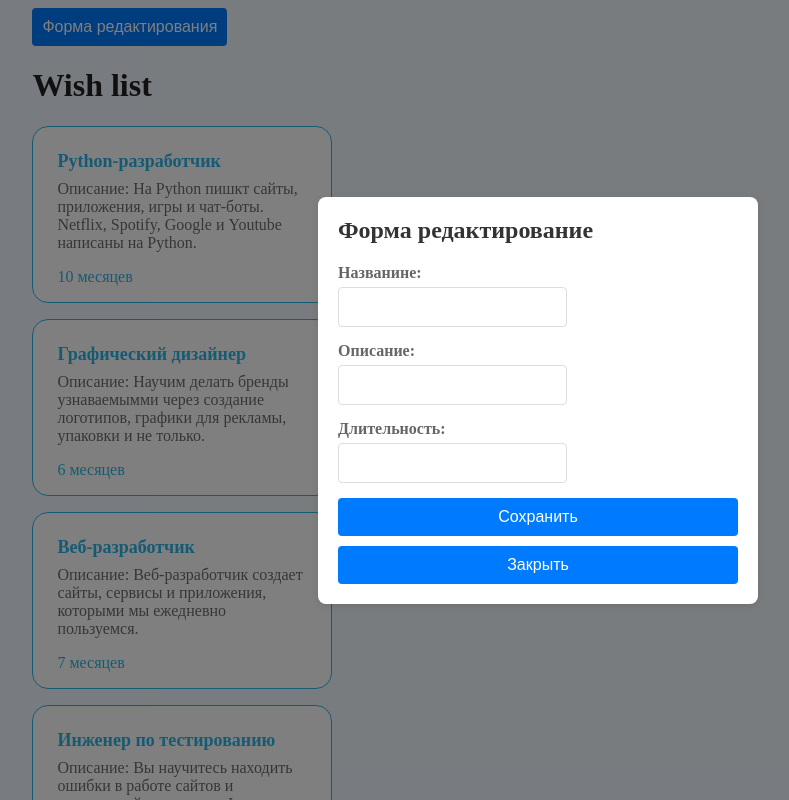
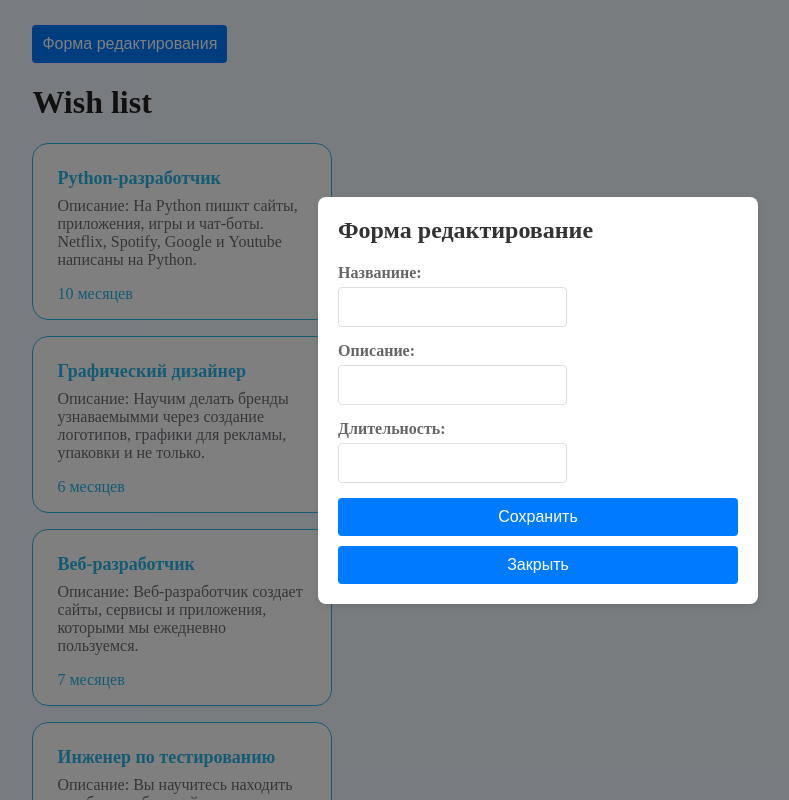
Before and after one commit to RosenMorty/workTrain, a Vue app: page / in a window 1280 px wide. Both pictures are taken after a click on the button "Форма редактирования". Shown: the top 800 px of the page, without its empty margins (102-891 px from the left). Built offline with nearby package versions, Linux system fonts and the light colour scheme.

Commit message:
modalIsOpen

```diff
--- a/src/App.vue
+++ b/src/App.vue
@@ -3,7 +3,11 @@
     <FormEdit
       :card="cardForEdit"
       @set-card="updateCard"
+      :card-modal-is-open="cardModalIsOpen"
       @save-card="saveCard"
+      @open-modal="openModal"
+      @close-modal="closeModal"
+      style="margin-top: 25px"
     />
     <WishList :cards="cards" @click-by-card="openCardForEdit" />
   </div>
@@ -14,6 +18,8 @@ import { ref } from "vue";
 import WishList from "./components/WishList.vue";
 import "./assets/global.css";
 import FormEdit from "./components/FormEdit.vue";
+
+const cardModalIsOpen = ref(false);
 
 const cards = ref([
   {
@@ -95,9 +101,6 @@ const cardForEdit = ref({
 
 const saveCard = () => {
   const newCard = Object.assign({}, cardForEdit.value);
-  console.log(newCard);
-  console.log(cards.value);
-
   cards.value = cards.value.map((el) => (el.id === newCard.id ? newCard : el));
 };
 
@@ -106,7 +109,22 @@ const updateCard = (card) => {
 };
 
 const openCardForEdit = (card) => {
+  openModal();
   cardForEdit.value = Object.assign({}, card);
+};
+
+const openModal = () => {
+  cardModalIsOpen.value = true;
+};
+const closeModal = () => {
+  cardModalIsOpen.value = false;
+  cardForEdit.value = {
+    id: 0,
+    title: "",
+    description: "",
+    course_duration: "",
+    completed: false,
+  };
 };
 </script>
 
--- a/src/components/AppCard.vue
+++ b/src/components/AppCard.vue
@@ -13,6 +13,7 @@
 </template>
 
 <script setup>
+import FormEdit from "./FormEdit.vue";
 const props = defineProps({
   index: {
     type: Number,
--- a/src/components/FormEdit.vue
+++ b/src/components/FormEdit.vue
@@ -1,8 +1,7 @@
 <template>
   <div>
     <button @click="openModal">Форма редактирования</button>
-
-    <div class="modal" v-if="isModalOpen">
+    <div class="modal" v-if="props.cardModalIsOpen">
       <div class="modal-content">
         <h2>Форма редактирование</h2>
         <form @submit.prevent="saveCard" class="form">
@@ -35,20 +34,28 @@
 </template>
 
 <script setup>
-import { ref } from "vue";
-const isModalOpen = ref(false);
 const props = defineProps({
   card: {
     type: Object,
   },
+  cardModalIsOpen: {
+    type: Boolean,
+  },
 });
-const emit = defineEmits(["set-card", "save-card", "open-modal"]);
+
+const emit = defineEmits([
+  "set-card",
+  "save-card",
+  "open-modal",
+  "close-modal",
+]);
 
 const setTitle = (event) => {
   const data = Object.assign({}, props.card);
   data.title = event.target.value;
   emit("set-card", data);
 };
+
 const setDescription = (event) => {
   const data = Object.assign({}, props.card);
   data.description = event.target.value;
@@ -66,11 +73,11 @@ const saveCard = () => {
 };
 
 const openModal = () => {
-  isModalOpen.value = true;
+  emit("open-modal");
 };
 
 const closeModal = () => {
-  isModalOpen.value = false;
+  emit("close-modal");
 };
 </script>
 
```
